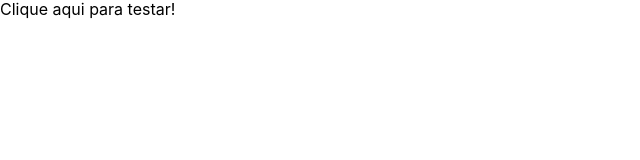
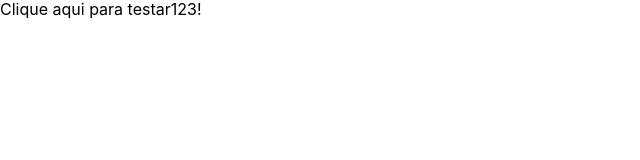
Before and after one commit to felipetoledo88/project-base-frontend-react, a React (Create React App) app: page / in a window 1280 px wide. Shown: the top 160 px of the page, without its empty margins (0-640 px from the left). Built offline with nearby package versions, Linux system fonts and the light colour scheme.

Commit message:
feat: alternado nome

```diff
--- a/src/pages/Home/index.tsx
+++ b/src/pages/Home/index.tsx
@@ -11,7 +11,7 @@ export default function Home() {
 
   return (
     <div onClick={() => getHelloWorld()}>
-      Clique aqui para testar!
+      Clique aqui para testar123!
     </div>
   )
 }
```
